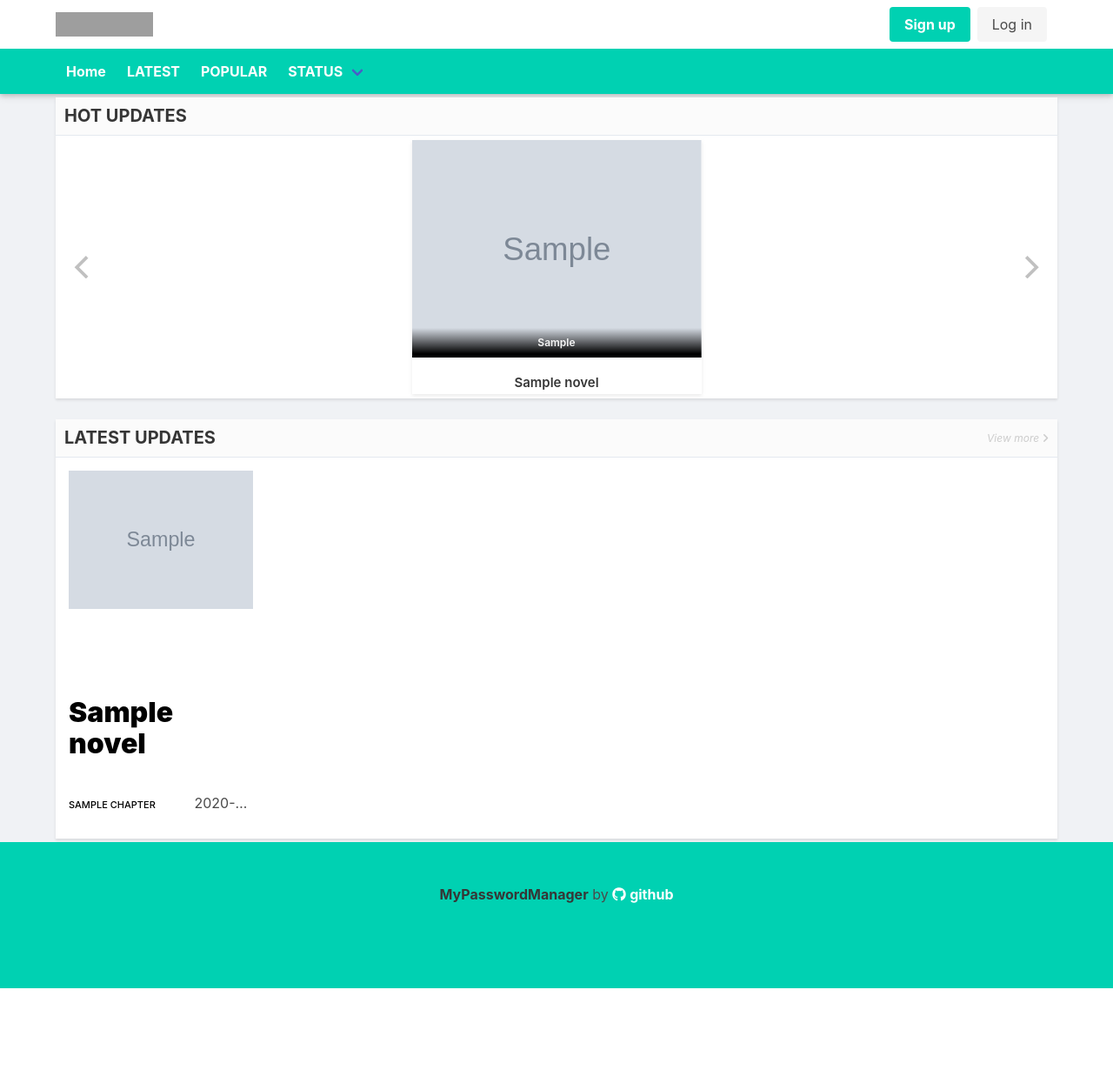
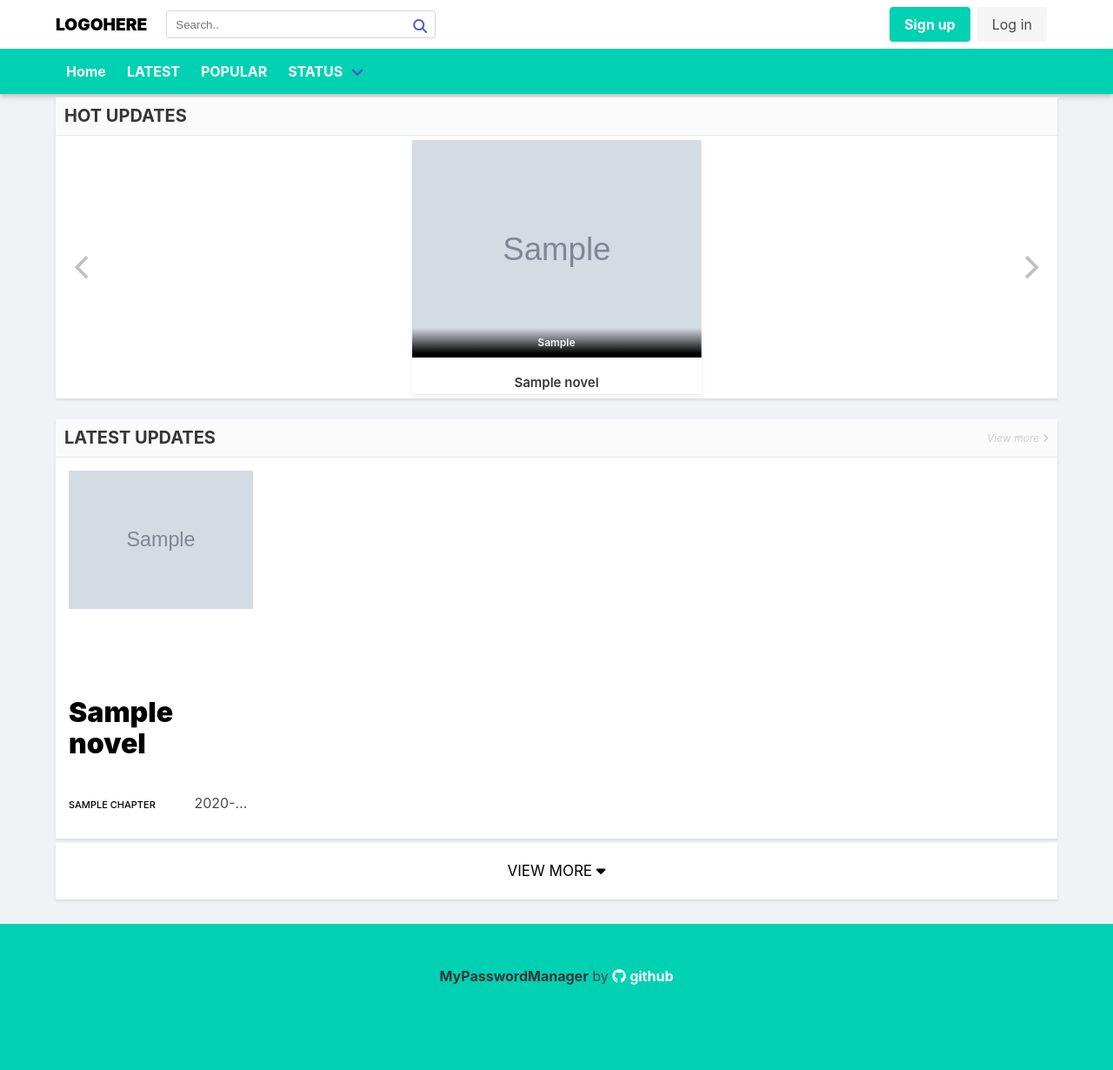
Before and after one commit to fordkuppp/muic-db-project, a Flask app: template templates/starter/home.html in a window 1280 px wide. Shown: the whole page at 87% size. Before the commit the page ends 1136 px from the top, so only its background shows below. Run offline with Flask 3, Linux system fonts and the light colour scheme; the template is opened without the code that fills it: most values are stand-ins (such as "Sample title", 1, 10 or a date in 2020); grey boxes marked "Sample" are stand-in pictures; some libraries are stand-ins or nearby versions; grey boxes are pictures that could not be loaded.

Commit message:
add search bar

```diff
--- a/static/style.css
+++ b/static/style.css
@@ -37,6 +37,44 @@ section.header {
     justify-content: space-between;
     padding: 10px 0;
     align-items: center;
+}
+
+.navbar-brand a:hover {
+    color: #000;
+}
+
+#search {
+    float: left;
+    height: 32px;
+    position: relative;
+    width: 310px;
+    margin-left: 10px;
+}
+
+#search .inner {
+    overflow: hidden;
+    height: 100%;
+    width: 100%;
+    position: relative;
+    border: none;
+}
+
+#search input {
+    width: 100%;
+    height: 100%;
+    border: 1px solid #d5d5d5;
+    border-radius: 4px;
+    transition: border-color 0.2s ease-in-out;
+    padding: 4px 37px 4px 10px;
+    font-family: "Nunito Sans", sans-serif;
+    color: #555;
+}
+
+.advance-search {
+    position: absolute;
+    top: 6px;
+    right: 0;
+    padding: 0 10px;
 }
 
 .navbar.main {
@@ -316,3 +354,19 @@ section.header {
     overflow: hidden;
     width: 100%;
 }
+
+.load-more {
+    width: 100%;
+    padding: 20px;
+    text-transform: uppercase;
+    font-size: 17px;
+    text-align: center;
+}
+
+.load-more a {
+    color: #000;
+}
+
+.load-more a:hover {
+    color: var(--primary-color-hover);
+}
--- a/templates/elements/navbar.html
+++ b/templates/elements/navbar.html
@@ -1,9 +1,19 @@
 <div class="navbar">
-    <div class="container">
+    <div class="container" style="align-items: center;">
         <div class="navbar-brand">
-            <a class="navbar-item" href="https://bulma.io">
-                <img src="https://bulma.io/images/bulma-logo.png" width="112" height="28">
+            <a class="navbar-item" href="{{url_for('home')}}">
+                LOGOHERE
             </a>
+        </div>
+        <div class="navbar-start" style="display: flex;">
+            <form id="search" autocomplete="off" action="/search/" method="get">
+                <div class="inner">
+                    <input id="input-header-search" type="text" name="q" placeholder="Search.." autocomplete="off">
+                </div>
+                <a title="Advance search" class="advance-search">
+                    <i class="fa fa-search" aria-hidden="true"></i>
+                </a>
+            </form>
         </div>
         <div class="navbar-end">
             <div class="navbar-item">
--- a/templates/starter/home.html
+++ b/templates/starter/home.html
@@ -33,7 +33,7 @@
         </div>
     </div>
 </section>
-<section class="block">
+<section class="block" style="margin-bottom: 5px;">
     <div class="block-head">
         <div class="title is-5 bolder">
             <span>LATEST UPDATES</span>
@@ -78,6 +78,13 @@
         {% endfor %}
     </div>
 </section>
+<div class="block" style="margin-bottom: 1.5rem;">
+    <div class="load-more">
+        <a href="{{url_for('latest')}}">View more
+            <i class="fa fa-caret-down"></i>
+        </a>
+    </div>
+</div>
 {% endblock %}
 
 {% block modal %}
```
